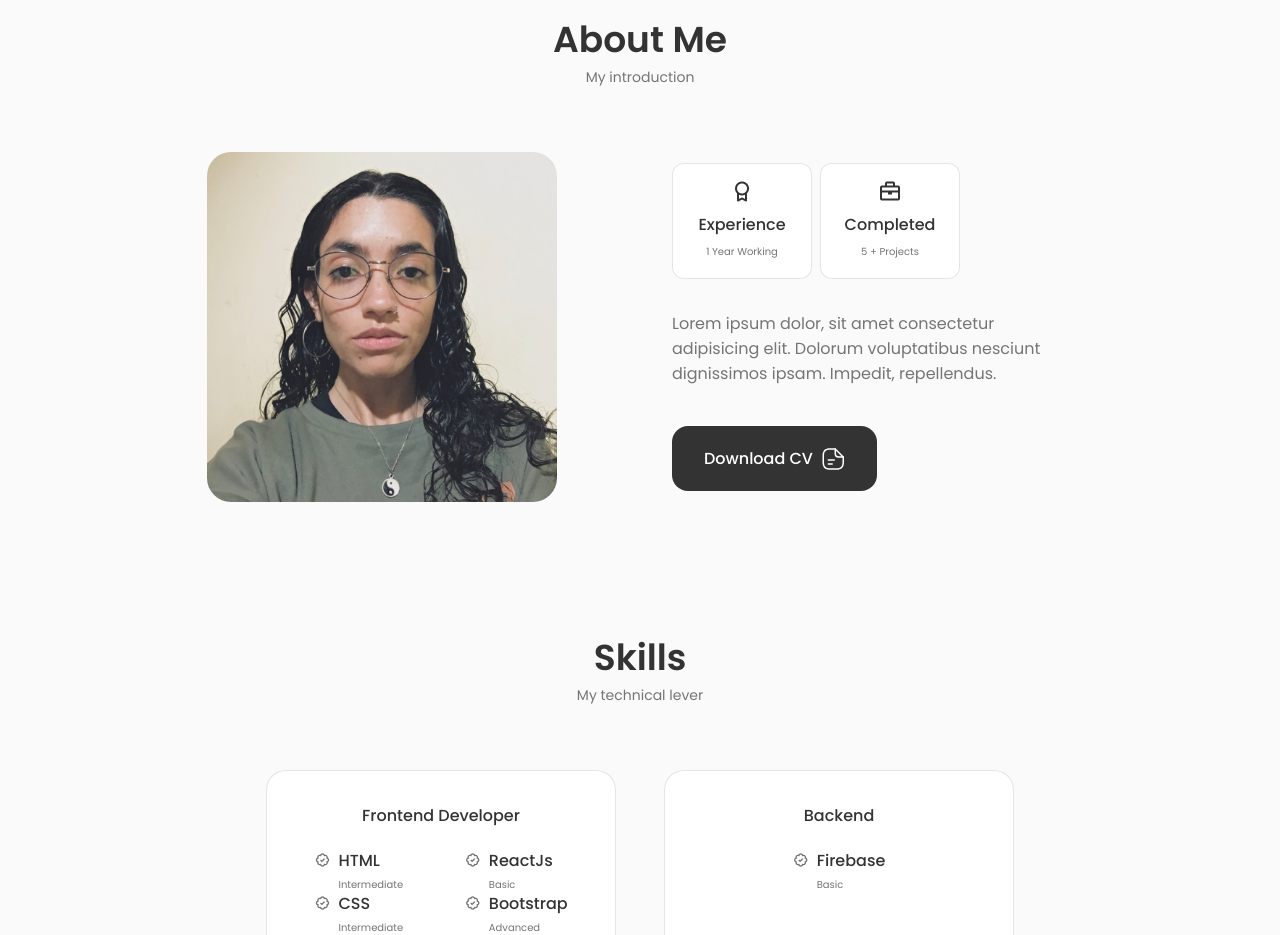
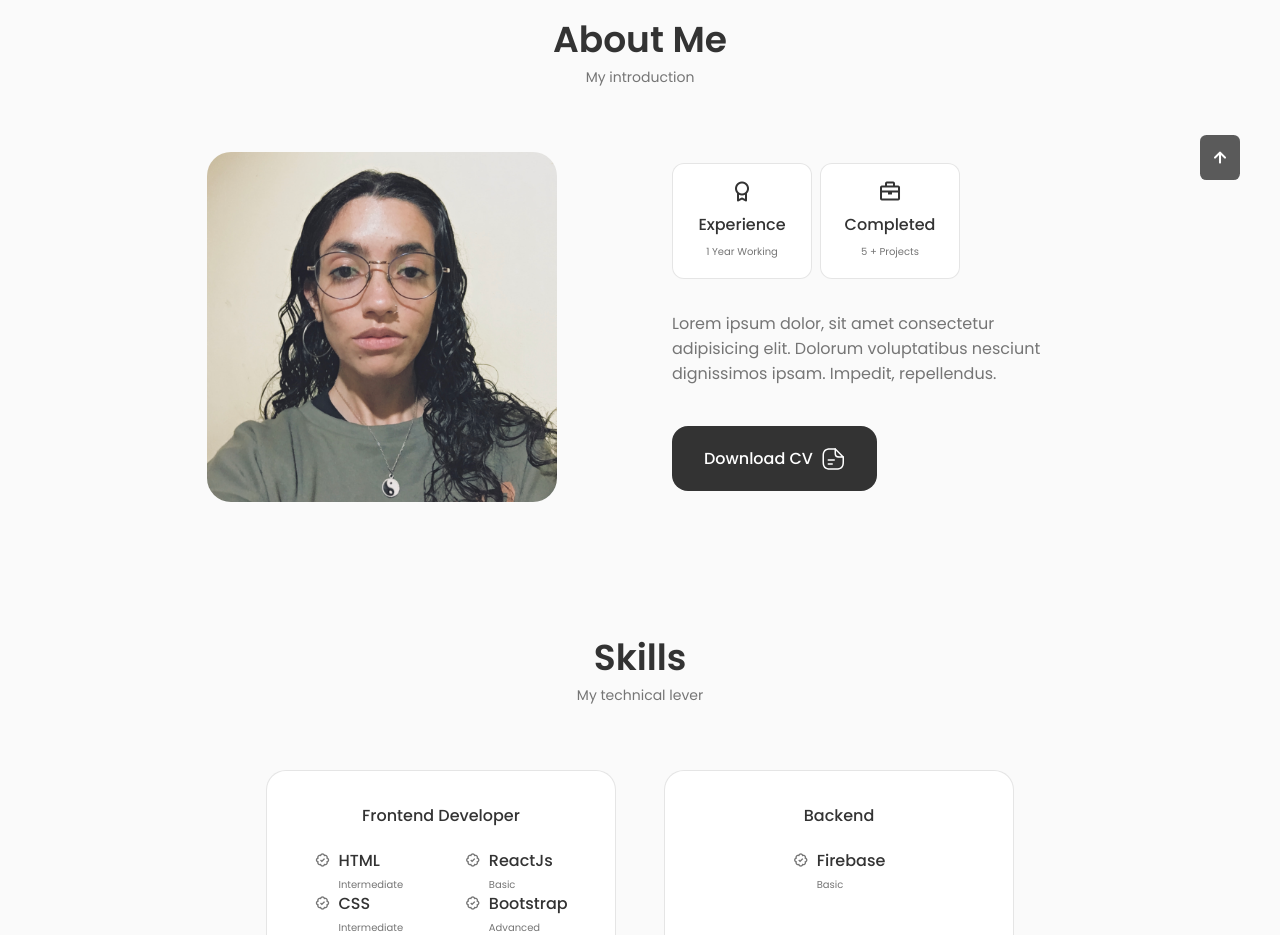
Before and after one commit to SofiaGenchi/portafolio, a React (Create React App) app in the folder portfolio/: page /contact in a window 1280 px wide. Shown: the part 780-1715 px from the top of the page. Built offline with nearby package versions, Linux system fonts and the light colour scheme.

Commit message:
scrollup component

```diff
--- a/portfolio/src/App.js
+++ b/portfolio/src/App.js
@@ -4,6 +4,7 @@
 import Footer from './components/footer/Footer';
 import Header from './components/header/Header';
 import Home from './components/home/Home';
+import ScrollUp from './components/scrollup/ScrollUp';
 import Skills from './components/skills/Skills';
 
 function App() {
@@ -15,8 +16,10 @@
         <About />
         <Skills />
         <Contact />
-        <Footer />
       </main>
+
+      <Footer />
+      <ScrollUp />
     </>
   );
 }
--- /dev/null
+++ b/portfolio/src/components/scrollup/ScrollUp.jsx
@@ -0,0 +1,20 @@
+import React from 'react'
+import './scrollup.css'
+
+const ScrollUp = () => {
+    window.addEventListener("scroll", function () {
+        const scrollUp = document.querySelector(".scrollup");
+        if (this.scrollY >= 560){
+            scrollUp.classList.add("show-scroll");
+        }else{
+            scrollUp.classList.remove("show-scroll");
+        }
+    })
+  return (
+    <a href="#" className="scrollup">
+        <i className="uil uil-arrow-up scrollup__icon"></i>
+    </a>
+  )
+}
+
+export default ScrollUp
--- /dev/null
+++ b/portfolio/src/components/scrollup/scrollup.css
@@ -0,0 +1,24 @@
+.scrollup {
+    position: fixed;
+    right: 2.5rem;
+    bottom: -20%;
+    background-color: var(--title-color);
+    opacity: 0.8;
+    padding: 0.3rem 0.5rem;
+    border-radius: 0.4rem;
+    z-index: var(--z-tooltip);
+    transition: .4s;
+}
+
+.scrollup__icon {
+    font-size: 1.5rem;
+    color: var(--container-color);
+}
+
+.scrollup:hover {
+    background-color: var(--title-color-dark);
+}
+
+.show-scroll {
+    bottom: 3rem;
+}
```
